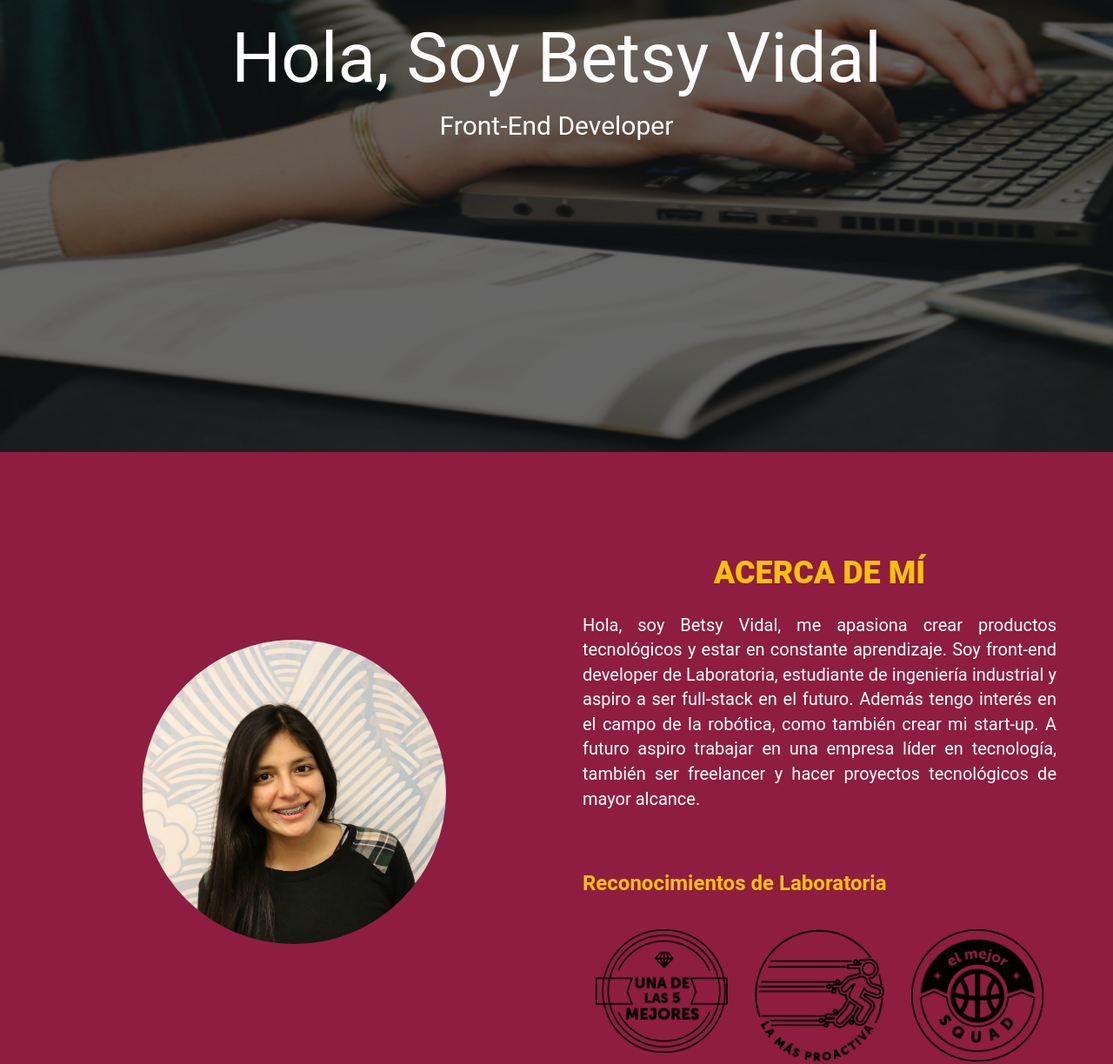
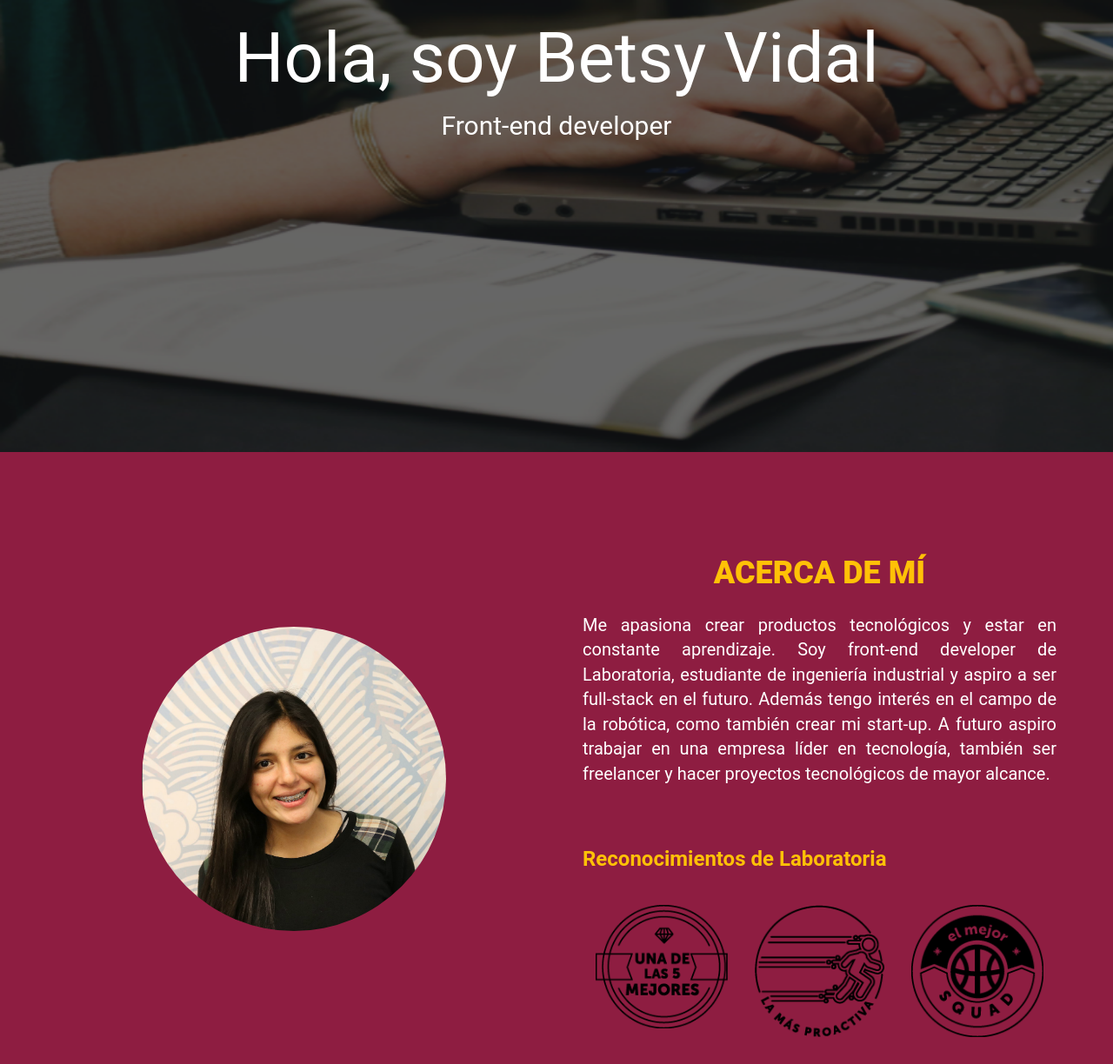
Before and after one commit to betsyvies/portafolio, a plain HTML site: page index.html in a window 1280 px wide. Shown: the part 280-1504 px from the top of the page at 87% size. Drawn offline with Linux system fonts and the light colour scheme; files whose address does not match are found by name.

```diff
--- a/index.html
+++ b/index.html
@@ -60,9 +60,9 @@
       <div class="row">
         <div id="images-cover-page" class="portada">
           <div class="col-xs-12 col-lg-12 sobre-text">
-            <span class="name">Hola, Soy Betsy Vidal</span>
+            <span class="name">Hola, soy Betsy Vidal</span>
             <br>
-            <span class="text">Front-End Developer</span>
+            <span class="text">Front-end developer</span>
           </div>
         </div>
       </div>
@@ -82,7 +82,7 @@
               <div class="col-xs-12 col-lg-12 margin">
                 <h1 class="title-about">ACERCA DE MÍ</h1>
                 <p class="text-about">
-                  Hola, soy Betsy Vidal, me apasiona crear productos tecnológicos y estar en constante aprendizaje. Soy front-end developer
+                  Me apasiona crear productos tecnológicos y estar en constante aprendizaje. Soy front-end developer
                   de Laboratoria, estudiante de ingeniería industrial y aspiro a ser full-stack en el futuro. Además tengo
                   interés en el campo de la robótica, como también crear mi start-up. A futuro aspiro trabajar en una empresa
                   líder en tecnología, también ser freelancer y hacer proyectos tecnológicos de mayor alcance.
```
Also changed, not shown: assets/images/portada-afk.png.
